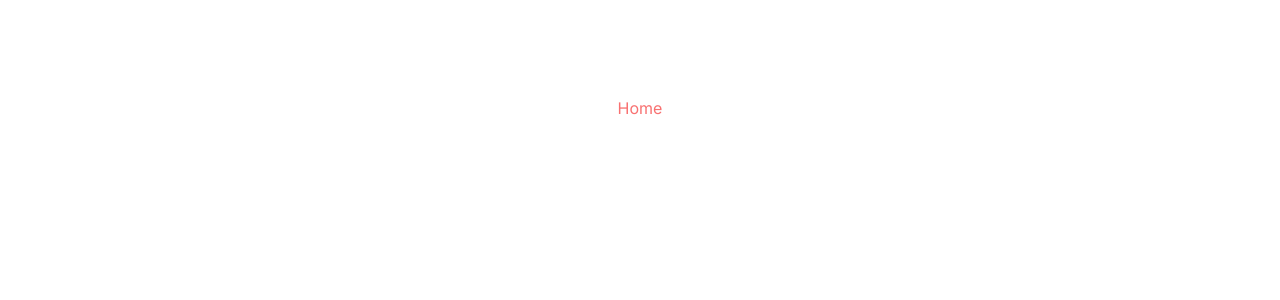
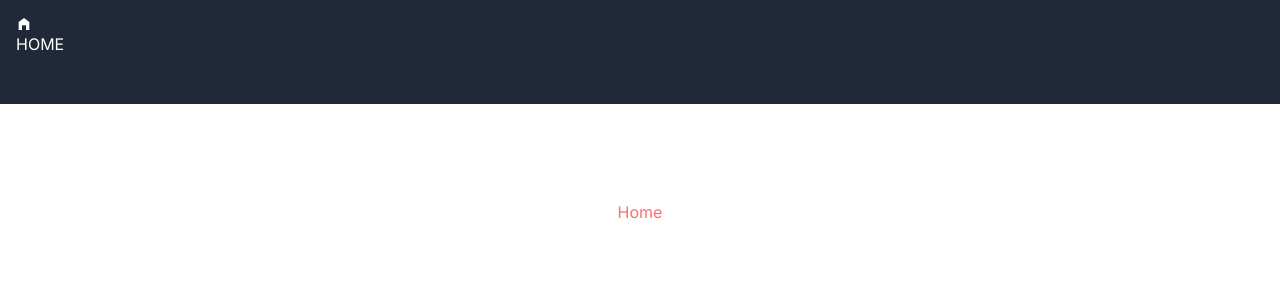
Before and after one commit to matlesz/geekDb, a Next.js app: page / in a window 1280 px wide. Shown: the top 300 px of the page. Built offline with nearby package versions, Linux system fonts and the light colour scheme.

Commit message:
setting up header menu item

```diff
--- a/package.json
+++ b/package.json
@@ -11,7 +11,8 @@
   "dependencies": {
     "next": "14.2.5",
     "react": "^18",
-    "react-dom": "^18"
+    "react-dom": "^18",
+    "react-icons": "^5.2.1"
   },
   "devDependencies": {
     "autoprefixer": "^10.4.19",
--- a/src/app/head.js
+++ /dev/null
@@ -1,10 +0,0 @@
-export default function Head() {
-    return (
-        <>
-            <title>geekDB</title>
-            <meta content="width=device-width, initial-scale=1" name="viewport" />
-            <meta name="description" content="geekDb is an Open Movie DB wrapper" />
-            <link rel="icon" href="/favicon.ico" />
-        </>
-    )
-}
--- a/src/app/layout.js
+++ b/src/app/layout.js
@@ -1,5 +1,6 @@
 import { Inter } from "next/font/google";
 import "./globals.css";
+import Header from "@/components/header";
 
 const inter = Inter({ subsets: ["latin"] });
 
@@ -11,7 +12,17 @@ export const metadata = {
 export default function RootLayout({ children }) {
   return (
     <html lang="en">
-      <body className={inter.className}>{children}</body>
+      <body className={inter.className}>
+
+        {/* Header */}
+        <Header />
+
+        {/* Navbar */}
+
+        {/* SearchBox */}
+
+
+        {children}</body>
     </html>
   );
 }
--- /dev/null
+++ b/src/components/Header.jsx
@@ -0,0 +1,19 @@
+import MenuItem from "./MenuItem";
+import { MdHomeFilled } from "react-icons/md";
+
+
+export default function Header() {
+  return (
+    <div>
+        <div className="bg-gray-800 text-white p-4">
+            <MenuItem title="HOME" address="/" Icon={MdHomeFilled} />
+        </div>
+
+        <div className="bg-gray-800 text-white p-4">
+
+        </div>
+
+
+    </div>
+  )
+}
--- /dev/null
+++ b/src/components/MenuItem.jsx
@@ -0,0 +1,12 @@
+import Link from "next/link";
+
+export default function MenuItem({ title, address, Icon }) {
+  return (
+    <div>
+        <Link href={address}>
+            <Icon />
+            <p>{title}</p>
+        </Link>
+    </div>
+  )
+}
```
Also changed, not shown: 1 other file (tests, documents, lock files or other folders).
